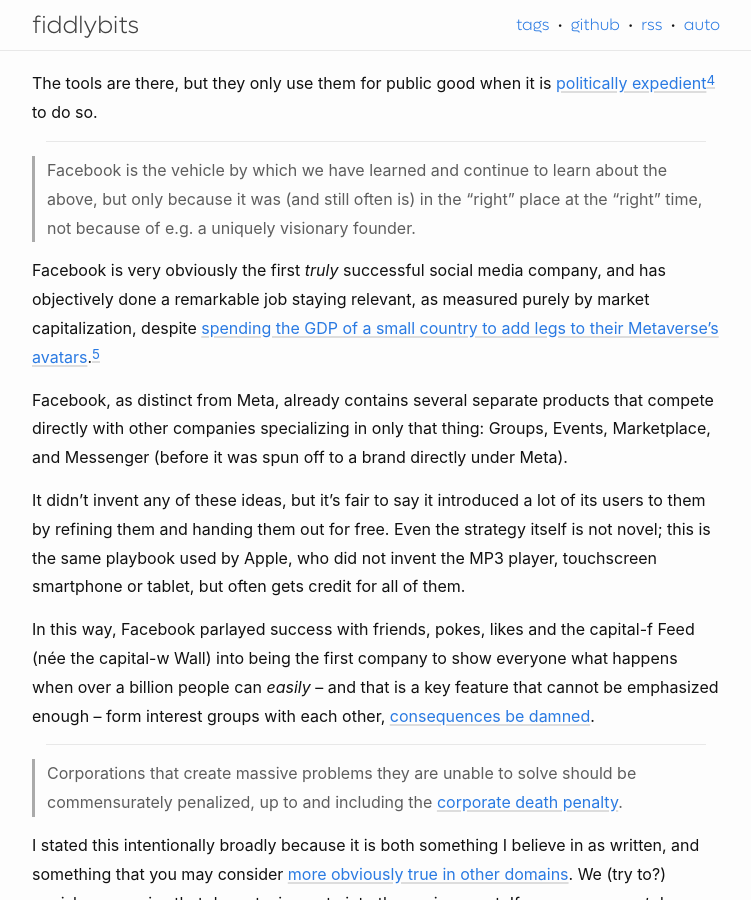
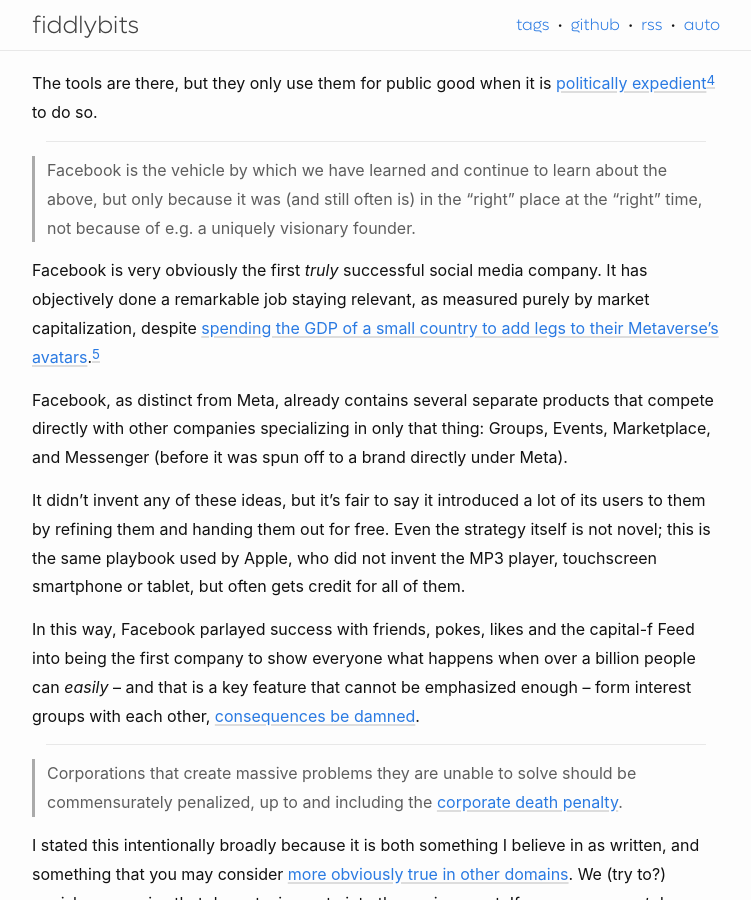
Before and after one commit to seansfkelley/seansfkelley.github.io, a Jekyll site: the page built from _posts/2025-11-20-section-230.md, in a window 1280 px wide and 900 px high, scrolled down 2002 px. Shown: the whole window, without its empty margins (264-1015 px from the left). Built offline with Jekyll 4.4.1, drawn with Linux system fonts in a browser that asks for light colours; some of the changed text lies outside the part shown.

Commit message:
Checkpointing small edits.

```diff
--- a/_posts/2025-11-20-section-230.md
+++ b/_posts/2025-11-20-section-230.md
@@ -40,7 +40,7 @@
 
 [^hecklers-veto]: This article also introduced me to the phrase "heckler's veto", which is an _excellent_ pithy title for what amounts to tattling to Big Tech when someone says something you don't like.
 
-> Historically, there is some legal distinction between "publishers" and more passive "distributors" of others' speech [...] "distributor liability" applied to those like booksellers [...] who merely served as fairly passive conduits for others' speech [...]. Because one was treated a bit better if they were a passive distributor, the law actually disincentivized editing, curation, or reviewing content for any reason. [...] Former Rep. Chris Cox, one of the co-authors of Section 230, recalls finding it "surpassingly stupid" that before Section 230, courts effectively disincentivized platforms from engaging in _any_ speech moderation.
+> Historically, there is some legal distinction between "publishers" and more passive "distributors" of others' speech \[...\] "distributor liability" applied to those like booksellers \[...\] who merely served as fairly passive conduits for others' speech \[...\]. Because one was treated a bit better if they were a passive distributor, the law actually disincentivized editing, curation, or reviewing content for any reason. \[...\] Former Rep. Chris Cox, one of the co-authors of Section 230, recalls finding it "surpassingly stupid" that before Section 230, courts effectively disincentivized platforms from engaging in _any_ speech moderation.
 
 Section 230 was changed to provide cover specifically so that moderation could happen, since before these changes internet companies were liable for everything as soon as they touched anything.
 
@@ -60,7 +60,7 @@
 
 > Facebook is the vehicle by which we have learned and continue to learn about the above, but only because it was (and still often is) in the "right" place at the "right" time, not because of e.g. a uniquely visionary founder.
 
-Facebook is very obviously the first _truly_ successful social media company, and has objectively done a remarkable job staying relevant, as measured purely by market capitalization, despite [spending the GDP of a small country to add legs to their Metaverse's avatars](https://www.wired.com/story/fake-metaverse-good-real-metaverse-bad/).[^snow-crash]
+Facebook is very obviously the first _truly_ successful social media company. It has objectively done a remarkable job staying relevant, as measured purely by market capitalization, despite [spending the GDP of a small country to add legs to their Metaverse's avatars](https://www.wired.com/story/fake-metaverse-good-real-metaverse-bad/).[^snow-crash]
 
 [^snow-crash]: In case you didn't already know, "metaverse" was coined by Neal Stephenson in _Snow Crash_ and is intended to be _satire_. I assume Mark Zuckerberg has figured this out by now.
 
@@ -68,7 +68,7 @@
 
 It didn't invent any of these ideas, but it's fair to say it introduced a lot of its users to them by refining them and handing them out for free. Even the strategy itself is not novel; this is the same playbook used by Apple, who did not invent the MP3 player, touchscreen smartphone or tablet, but often gets credit for all of them.
 
-In this way, Facebook parlayed success with friends, pokes, likes and the capital-f Feed (née the capital-w Wall) into being the first company to show everyone what happens when over a billion people can _easily_ -- and that is a key feature that cannot be emphasized enough -- form interest groups with each other, [consequences be damned](https://www.theguardian.com/technology/2018/mar/29/facebook-memo-mission-andrew-bosworth).
+In this way, Facebook parlayed success with friends, pokes, likes and the capital-f Feed into being the first company to show everyone what happens when over a billion people can _easily_ -- and that is a key feature that cannot be emphasized enough -- form interest groups with each other, [consequences be damned](https://www.theguardian.com/technology/2018/mar/29/facebook-memo-mission-andrew-bosworth).
 
 ---------------------------------------
 
```
Also changed, not shown: other parts of _posts/2025-11-20-section-230.md (+1 -1 lines).
